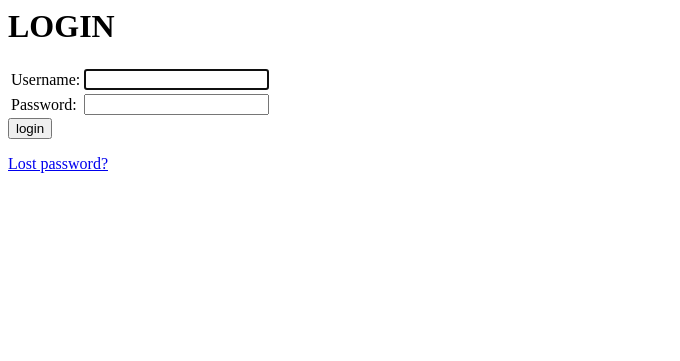
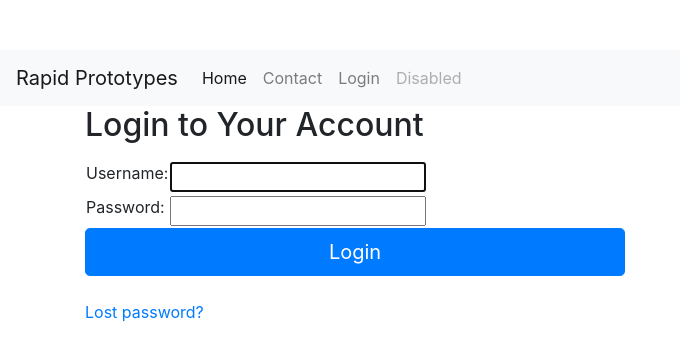
Before and after one commit to RDpWTeHM/master_multi-langugae, a Django app: page /accounts/login/ in a window 1280 px wide. Shown: the top 361 px of the page, without its empty margins (0-680 px from the left). Run offline with Django 3.2, Linux system fonts and the light colour scheme; some libraries are stand-ins or nearby versions.

Commit message:
[Update] login page with base.html - a better view

```diff
--- a/src/archit_v1/masterEn/templates/base.html
+++ b/src/archit_v1/masterEn/templates/base.html
@@ -24,6 +24,7 @@
 	</button>
 	<div class="collapse navbar-collapse" id="navbarNav">
 		<ul class="navbar-nav">
+			{# TODO: active change function #}
 			<li class="nav-item active">
 				<a class="nav-link" href="#">Home <span class="sr-only">(current)</span></a>
 			</li>
@@ -31,7 +32,7 @@
 				<a class="nav-link" href="#">Contact</a>
 			</li>
 			<li class="nav-item">
-				<a class="nav-link" href="#">Login</a>
+				<a class="nav-link" href="{% url 'login' %}">Login</a>
 			</li>
 			<li class="nav-item">
 				<a class="nav-link disabled" href="#">Disabled</a>
--- a/src/archit_v1/masterEn/templates/registration/login.html
+++ b/src/archit_v1/masterEn/templates/registration/login.html
@@ -1,9 +1,18 @@
-<html>
-    <head>
-        <title>Master En|Login</title>
-    </head>
-<body>
-  <h1>LOGIN</h1>
+{# templates/registration/login.html #}
+{% extends "base.html" %}
+
+{% block title %}Login|MasterEn{% endblock %}
+
+{% block body-id %}loginpage{% endblock %}
+
+  {# <h1>LOGIN</h1> #}
+{% block content %}
+
+<div class="container">
+    <div class="row">
+        <form class="form-signup col-md-6 col-md-offset-3" role="form"
+              method="post" action="{% url 'login' %}">
+          <h2 class="form-signin-heading">Login to Your Account</h2>
 
           {% if form.errors %}
             <p>Your username and password didn't match. Please try again.</p>
@@ -18,27 +27,33 @@
             {% endif %}
           {% endif %}
 
-<form method="post" action="{% url 'login' %}">
           {% csrf_token %}
           <table>
-
+          <div class="form-group">
           <tr>
             <td>{{ form.username.label_tag }}</td>
             <td>{{ form.username }}</td>
           </tr>
+          </div>
 
+          <div class="form-group">
           <tr>
             <td>{{ form.password.label_tag }}</td>
             <td>{{ form.password }}</td>
           </tr>
+          </div>
           </table>
 
-<input type="submit" value="login" />
+          <button class="btn btn-lg btn-primary btn-block" type="submit">Login</button>
           <input type="hidden" name="next" value="{{ next }}" />
         </form>
 
+    </div>
+    </br>
     {# Assumes you setup the password_reset view in your URLconf #}
-<p><a href="{% url 'password_reset' %}">Lost password?</a></p>
+    {# <p><a href="{% url 'password_reset' %}">Lost password?</a></p> #}
+    <p><a href="#">Lost password?</a></p>
 
-</body>
-</html>
+</div>
+
+{% endblock %}
```
Lines whose indentation alone changed are shown as unchanged.
